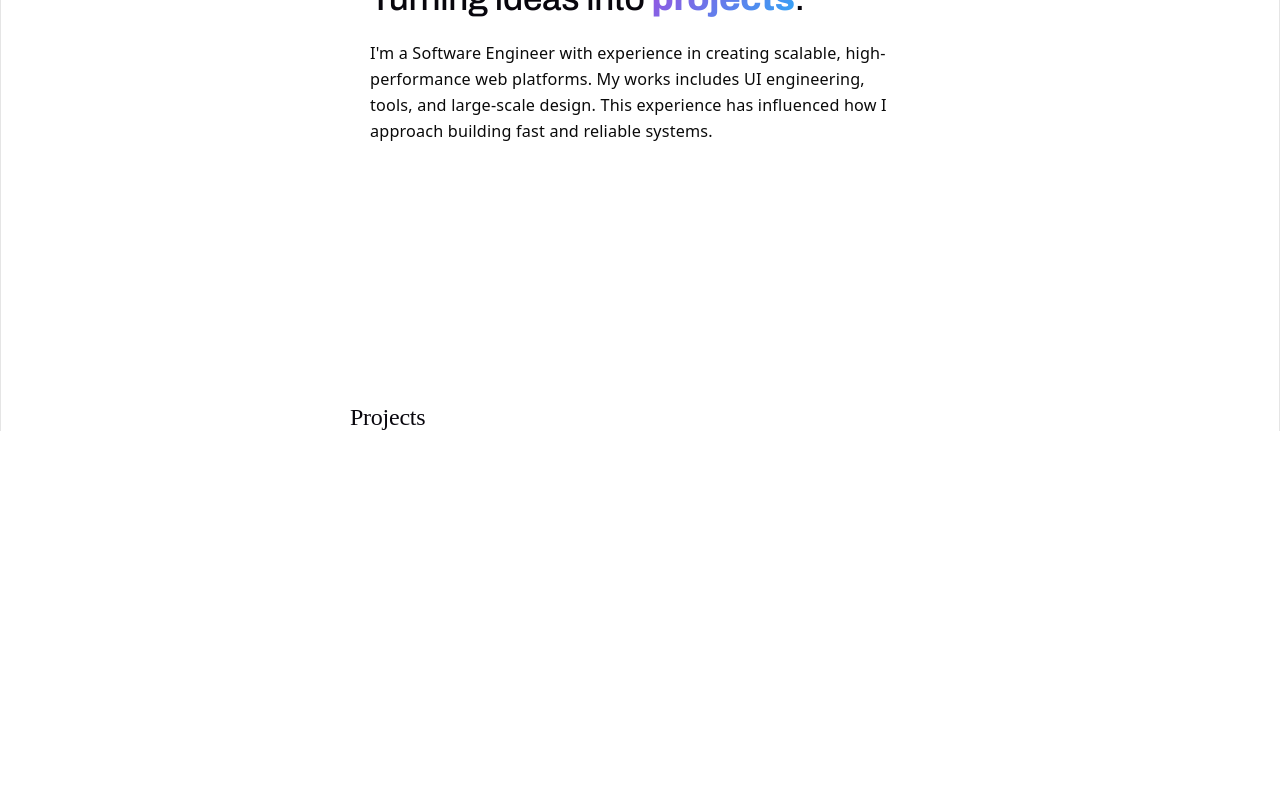
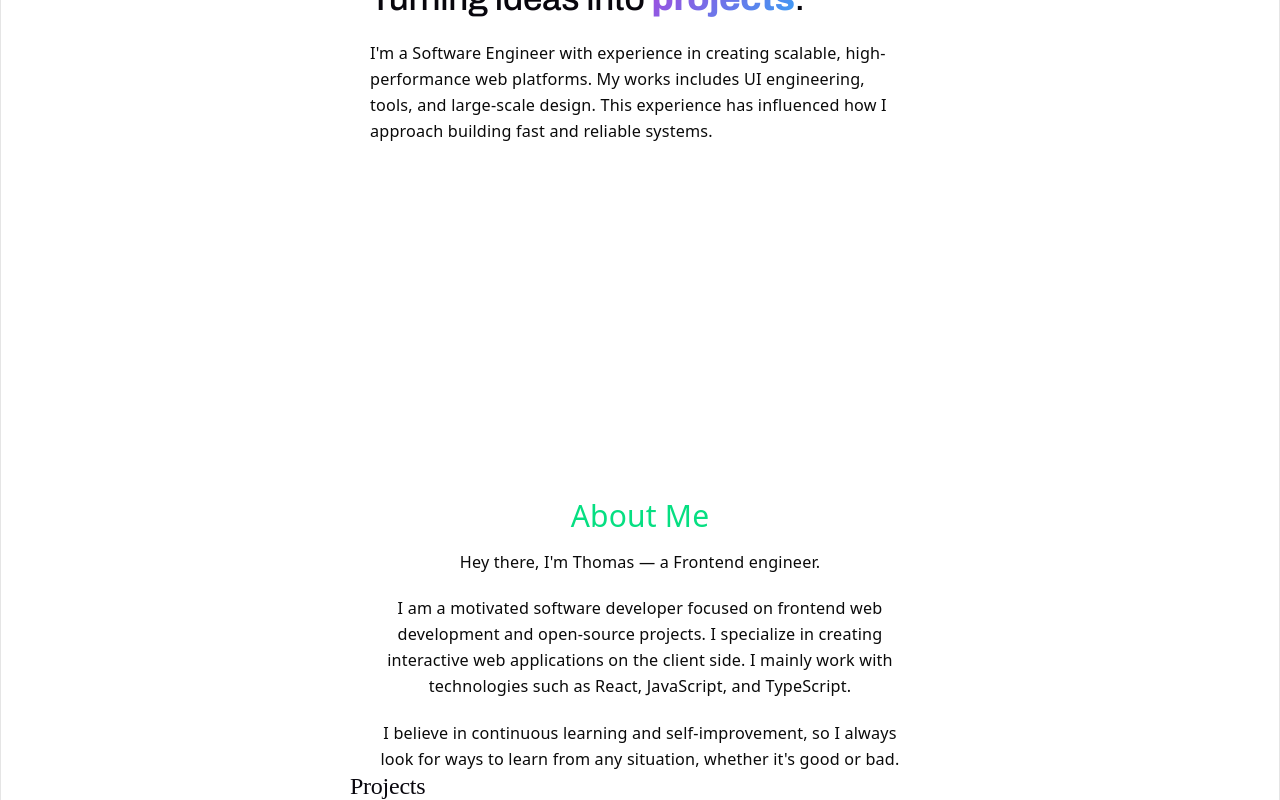
Before and after one commit to ThomasLeshonok/portfolio, a React (Vite) app: page / in a window 1280 px wide. Shown: the part 397-1197 px from the top of the page. Before the commit the page ends 828 px from the top, so only its background shows below. Built offline with nearby package versions, Linux system fonts and the light colour scheme.

Commit message:
feat: add AboutSection with styles and integrate into Portfolio

```diff
--- /dev/null
+++ b/src/portfolio/aboutSection/about.module.css
@@ -0,0 +1,32 @@
+.aboutSection {
+  max-width: 700px;
+  display: flex;
+  flex-direction: column;
+  justify-content: center;
+  text-align: start;
+  padding-top: 100px;
+  padding-left: 20px;
+  padding-right: 20px;
+}
+
+.title {
+  font-size: clamp(30px, 1vw, 80px);
+  font-weight: 500;
+  color: #06DF82;
+  text-align: center;
+}
+
+.subtitle {
+  max-width: 540px;
+  font-size: 0.9rem;
+  padding-top: 20px;
+  text-align: center;
+}
+
+@media (max-width: 480px) {
+  .aboutSection {
+    padding-top: 60px;
+    padding-left: 5px;
+    padding-right: 5px;
+  }
+}
--- /dev/null
+++ b/src/portfolio/aboutSection/aboutSection.tsx
@@ -0,0 +1,18 @@
+import styles from './about.module.css'
+
+export function AboutSection() {
+  return (
+    <section id="about" className={styles.aboutSection}>
+      <p className={styles.title}>About Me</p>
+      <p className={styles.subtitle}>
+        Hey there, I'm Thomas — a Frontend engineer.
+      </p>
+      <p className={styles.subtitle}>
+        I am a motivated software developer focused on frontend web development and open-source projects. I specialize in creating interactive web applications on the client side. I mainly work with technologies such as React, JavaScript, and TypeScript.
+      </p>
+      <p className={styles.subtitle}>
+        I believe in continuous learning and self-improvement, so I always look for ways to learn from any situation, whether it's good or bad.
+      </p>
+    </section>
+  )
+}
--- a/src/portfolio/portfolio.tsx
+++ b/src/portfolio/portfolio.tsx
@@ -2,6 +2,7 @@ import styles from '../portfolio/portfolio.module.css'
 import { useEffect, useState } from 'react'
 import {NavigationBar} from './navBar/navigationBar'
 import { BriefIntroduction } from './briefIntro/briefIntroduction'
+import { AboutSection } from './aboutSection/aboutSection';
 
 function getInitialTheme(): boolean {
   return window.matchMedia('(prefers-color-scheme: dark)').matches;
@@ -26,6 +27,7 @@ export function Portfolio() {
       </header>
       <div className={styles.content}>
         <BriefIntroduction />
+        <AboutSection />
         <section id="projects" className={styles.projectsSection}>
           <h2>Projects</h2>
         </section>
```
